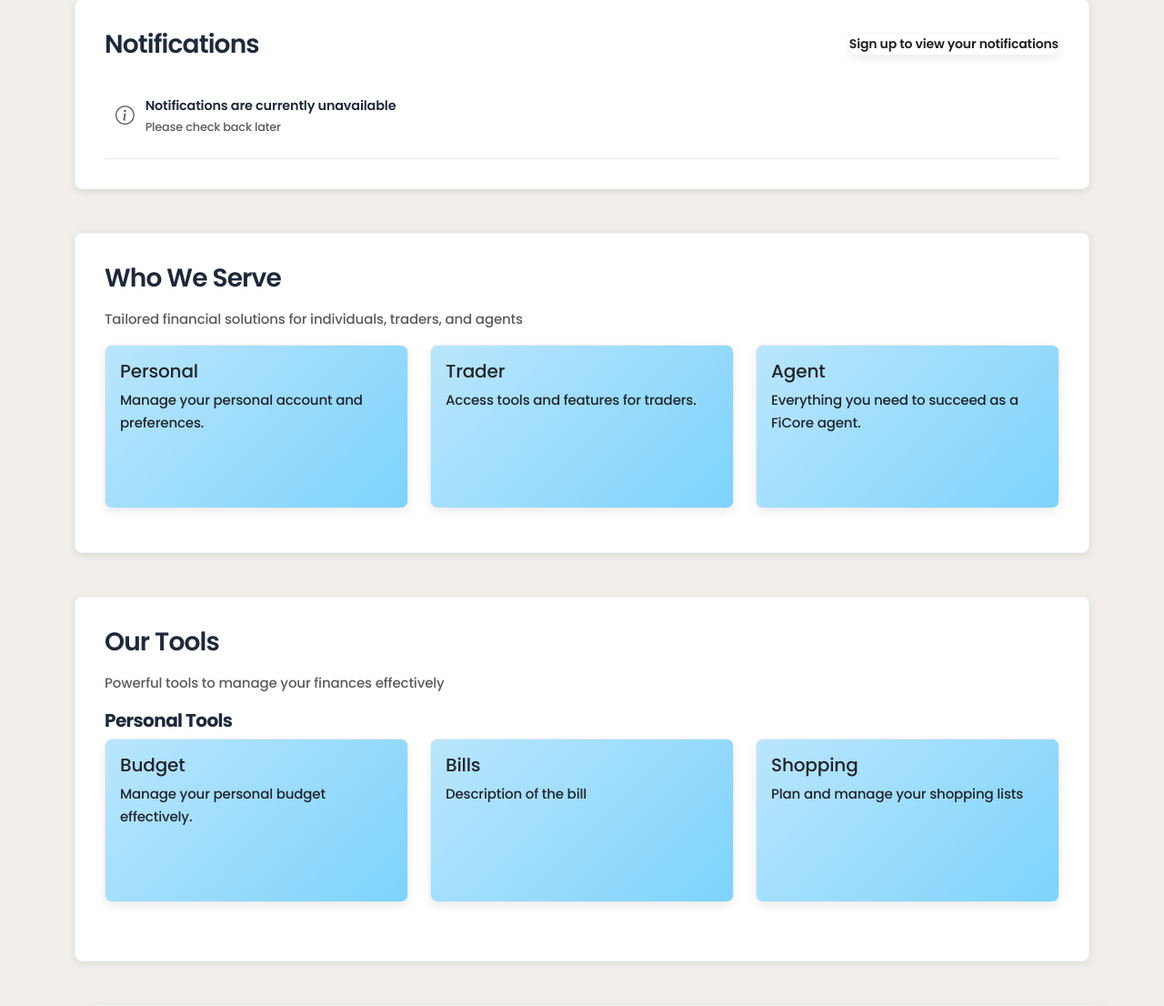
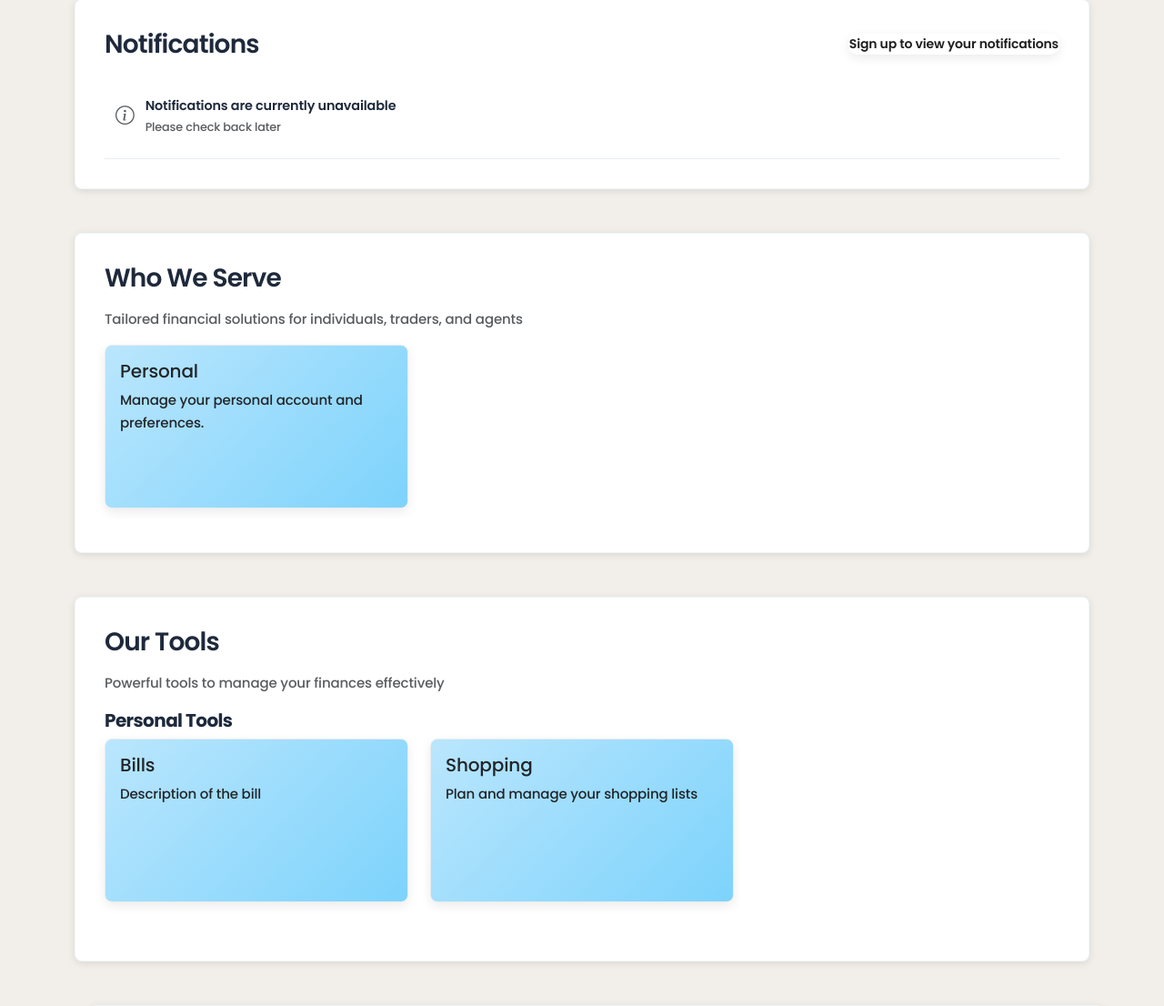
Before and after one commit to abumeemah/personal_finance, a Flask app: page /general/landing in a window 1280 px wide. Shown: the part 614-1720 px from the top of the page at 91% size. Run offline with Flask 3, Linux system fonts and the light colour scheme; parts of the project's set-up code (start-up, migrations or seed data) failed here and were passed over; some libraries are stand-ins or nearby versions.

Commit message:
Update landingpage.html

```diff
--- a/personal_finance/templates/general/landingpage.html
+++ b/personal_finance/templates/general/landingpage.html
@@ -6,7 +6,7 @@
     <!-- Welcome Section - Streamlined -->
     <div class="section-card welcome-section-card text-center">
         <h1 class="section-title">{{ t('general_welcome', default='Welcome to FiCore Africa') | e }}</h1>
-        <p class="text-muted">{{ t('general_ficore_desc', default='Africa\'s leading platform for personal finance, business management, and agent services, tailored for you.') | e }}</p>
+        <p class="text-muted">{{ t('general_ficore_desc', default='Africa\'s leading platform for personal finance, tailored for you.') | e }}</p>
 
         <!-- Initial Get Started Button -->
         <div id="initial-cta" class="mb-3">
@@ -51,34 +51,14 @@
     <!-- Who We Serve -->
     <div class="section-card mt-5">
         <h3 class="section-title">{{ t('general_who_we_serve', default='Who We Serve') | e }}</h3>
-        <p class="text-muted">{{ t('general_who_we_serve_desc', default='FiCore empowers individuals, businesses, and agents with tailored financial tools.') | e }}</p>
+        <p class="text-muted">{{ t('general_who_we_serve_desc', default='FiCore empowers individuals with tailored personal finance tools.') | e }}</p>
         <div class="row">
             <div class="col-md-4">
                 <a href="{{ url_for('users.signup') }}" class="tool-card-link">
                     <div class="card mb-3">
                         <div class="card-body">
                             <h5>{{ t('general_personal', default='Personal Users') | e }}</h5>
-                            <p>{{ t('general_personal_desc', default='Plan budgets and track bills with ease.') | e }}</p>
-                        </div>
-                    </div>
-                </a>
-            </div>
-            <div class="col-md-4">
-                <a href="{{ url_for('users.signup') }}" class="tool-card-link">
-                    <div class="card mb-3">
-                        <div class="card-body">
-                            <h5>{{ t('general_trader', default='Business Owners') | e }}</h5>
-                            <p>{{ t('general_trader_desc', default='Streamline debtors, creditors, and financial reports.') | e }}</p>
-                        </div>
-                    </div>
-                </a>
-            </div>
-            <div class="col-md-4">
-                <a href="{{ url_for('users.signup') }}" class="tool-card-link">
-                    <div class="card mb-3">
-                        <div class="card-body">
-                            <h5>{{ t('general_agent', default='Agents') | e }}</h5>
-                            <p>{{ t('general_agent_desc', default='Onboard traders and manage tokens effortlessly.') | e }}</p>
+                            <p>{{ t('general_personal_desc', default='Plan budgets, track bills, and manage shopping with ease.') | e }}</p>
                         </div>
                     </div>
                 </a>
@@ -89,15 +69,16 @@
     <!-- Explore Our Tools (Unauthenticated) -->
     <div class="section-card mt-5">
         <h3 class="section-title">{{ t('general_our_tools', default='Explore Our Tools') | e }}</h3>
-        <p class="text-muted">{{ t('general_tools_desc', default='Powerful tools to manage your finances effectively.') | e }}</p>
+        <p class="text-muted">{{ t('general_tools_desc', default='Powerful tools to manage your personal finances effectively.') | e }}</p>
         {% if explore_features_for_template %}
-            {% set categories = ['Personal', 'Business', 'Agent'] %}
+            {% set categories = ['Personal'] %}
             {% for category in categories %}
                 {% set category_tools = explore_features_for_template | selectattr('category', 'equalto', category) | list %}
                 {% if category_tools %}
                     <h4>{{ t('general_' + category | lower + '_tools', default=category + ' Tools') | e }}</h4>
                     <div class="row">
                         {% for tool in category_tools %}
+                            {% if tool.get('label') in ['Budget', 'Bills', 'Shopping'] %}
                             <div class="col-md-4 mb-3">
                                 <a href="{{ tool.get('url', url_for('users.login')) }}" class="tool-card-link">
                                     <div class="card">
@@ -108,6 +89,7 @@
                                     </div>
                                 </a>
                             </div>
+                            {% endif %}
                         {% endfor %}
                     </div>
                 {% endif %}
@@ -123,7 +105,7 @@
     <!-- Why FiCore -->
     <div class="section-card why-section mt-5">
         <h2 class="section-title text-center"><i class="bi bi-info-circle-fill me-2 text-primary"></i>{{ t('general_why_ficore', default='Why FiCore Africa?') | e }}</h2>
-        <p class="text-center text-muted mb-4">{{ t('general_ficore_highlight', default='Africa’s #1 Localized Financial Management Platform') | e }}</p>
+        <p class="text-center text-muted mb-4">{{ t('general_ficore_highlight', default='Africa’s #1 Localized Personal Finance Platform') | e }}</p>
         <div class="row row-cols-1 row-cols-md-4 g-4">
             <div class="col">
                 <div class="why-item text-center">
@@ -137,7 +119,7 @@
                 <div class="why-item text-center">
                     <p class="text-muted">
                         <span class="text-success fw-bold me-1">✓</span>
-                        {{ t('general_empowers', default='Empowers individuals, businesses, and agents') | e }}
+                        {{ t('general_empowers', default='Empowers individuals with personal finance tools') | e }}
                     </p>
                 </div>
             </div>
@@ -145,7 +127,7 @@
                 <div class="why-item text-center">
                     <p class="text-muted">
                         <span class="text-success fw-bold me-1">✓</span>
-                        {{ t('general_actionable', default='Actionable insights for smarter decisions') | e }}
+                        {{ t('general_actionable', default='Actionable insights for smarter financial decisions') | e }}
                     </p>
                 </div>
             </div>
@@ -174,20 +156,6 @@
                         <img src="{{ url_for('static', filename='img/default_avatar.png') | e }}" alt="{{ t('general_testimonial_avatar', default='User Avatar') | e }}" class="avatar-circle gradient-bg mx-auto mb-3" data-initials="MU">
                         <p class="text-muted">{{ t('general_impressed_features', default='FiCore’s budgeting and bill tracking tools are intuitive and perfect for managing my personal finances!') | e }}</p>
                         <p class="name fw-bold">User, {{ t('general_personal_user', default='Personal User') | e }}</p>
-                    </div>
-                </div>
-                <div class="carousel-item">
-                    <div class="testimonial text-center">
-                        <img src="{{ url_for('static', filename='img/default_avatar.png') | e }}" alt="{{ t('general_testimonial_avatar', default='User Avatar') | e }}" class="avatar-circle gradient-bg mx-auto mb-3" data-initials="AA">
-                        <p class="text-muted">{{ t('general_ficore_praise', default='Managing my business’s debtors, creditors, and reports has never been easier!') | e }}</p>
-                        <p class="name fw-bold">User, {{ t('general_business_owner', default='Business Owner') | e }}</p>
-                    </div>
-                </div>
-                <div class="carousel-item">
-                    <div class="testimonial text-center">
-                        <img src="{{ url_for('static', filename='img/default_avatar.png') | e }}" alt="{{ t('general_testimonial_avatar', default='User Avatar') | e }}" class="avatar-circle gradient-bg mx-auto mb-3" data-initials="ASU">
-                        <p class="text-muted">{{ t('general_potential_support', default='As an agent, FiCore makes onboarding traders and managing tokens seamless and efficient.') | e }}</p>
-                        <p class="name fw-bold">User, {{ t('general_agent', default='Agent') | e }}</p>
                     </div>
                 </div>
             </div>
@@ -229,19 +197,7 @@
                 </h3>
                 <div id="collapseRoles" class="accordion-collapse collapse" aria-labelledby="faqRoles" data-bs-parent="#faqAccordion">
                     <div class="accordion-body">
-                        {{ t('general_faq_roles_answer', default='FiCore supports personal users with budgeting and bill tracking tools, business owners with debtor, creditor, and report management, and agents with trader onboarding and token management.') | e }}
-                    </div>
-                </div>
-            </div>
-            <div class="accordion-item">
-                <h3 class="accordion-header" id="faqBusinessAgent">
-                    <button class="accordion-button collapsed" type="button" data-bs-toggle="collapse" data-bs-target="#collapseBusinessAgent" aria-expanded="false" aria-controls="collapseBusinessAgent">
-                        {{ t('general_faq_business_agent', default='How does FiCore support businesses and agents?') | e }}
-                    </button>
-                </h3>
-                <div id="collapseBusinessAgent" class="accordion-collapse collapse" aria-labelledby="faqBusinessAgent" data-bs-parent="#faqAccordion">
-                    <div class="accordion-body">
-                        {{ t('general_faq_business_agent_answer', default='Business owners can track debtors, creditors, and generate reports, while agents can register traders and manage tokens. Sign up to explore these tools.') | e }}
+                        {{ t('general_faq_roles_answer', default='FiCore supports personal users with budgeting, bill tracking, and shopping management tools.') | e }}
                     </div>
                 </div>
             </div>
@@ -253,7 +209,7 @@
                 </h3>
                 <div id="collapseFiCoreCredits" class="accordion-collapse collapse" aria-labelledby="faqFiCoreCredits" data-bs-parent="#faqAccordion">
                     <div class="accordion-body">
-                        {{ t('general_faq_ficore_credits_answer', default='FCs are in-app points used to access certain features on the FiCore platform, like adding debt records, generating reports, or sending reminders. They are not money or cryptocurrency.') | e }}
+                        {{ t('general_faq_ficore_credits_answer', default='FCs are in-app points used to access certain features on the FiCore platform, like creating budgets or tracking bills. They are not money or cryptocurrency.') | e }}
                     </div>
                 </div>
             </div>
@@ -289,7 +245,7 @@
                 </h3>
                 <div id="collapseUseFCs" class="accordion-collapse collapse" aria-labelledby="faqUseFCs" data-bs-parent="#faqAccordion">
                     <div class="accordion-body">
-                        {{ t('general_faq_use_fcs_answer', default='FCs are used for actions like adding debtors, creating budgets, sending reminders, tracking payments, and generating reports.') | e }}
+                        {{ t('general_faq_use_fcs_answer', default='FCs are used for actions like creating budgets, tracking bills, and managing shopping lists.') | e }}
                     </div>
                 </div>
             </div>
@@ -319,7 +275,7 @@
             </div>
             <div class="accordion-item">
                 <h3 class="accordion-header" id="faqFCsRegulated">
-                    <button class="accordion-button collapsed" type="button" data-bs-toggle="collapse" data-bs-target="#collapseFCsRegulated" aria-expanded="false" aria-controls="collapseFCsRegulated">
+                    <button class="accordion-button collapsed" type="button" data-bs-toggle="collapse" data-bs-target="#collapseFCsRegulated" aria-expanded="false" aria-controls="faqFCsRegulated">
                         {{ t('general_faq_fcs_regulated', default='Are FCs regulated or considered money?') | e }}
                     </button>
                 </h3>
@@ -335,12 +291,10 @@
     <!-- Call to Action -->
     <div class="section-card mt-5 text-center">
         <h3 class="section-title">{{ t('general_ready_to_start', default='Ready to Take Control of Your Finances?') | e }}</h3>
-        <p class="text-muted">{{ t('general_signup_prompt', default='Sign up today to access tools for personal finance, business management, or agent services.') | e }}</p>
+        <p class="text-muted">{{ t('general_signup_prompt', default='Sign up today to access tools for personal finance.') | e }}</p>
         <div class="btn-group btn-group-vertical d-md-flex mb-3">
             <a href="{{ url_for('users.signup') }}" class="btn btn-primary" data-bs-toggle="tooltip" data-bs-title="{{ t('general_get_started_tooltip', default='Start your financial journey') | e }}">{{ t('general_get_started', default='Get Started') | e }}</a>
             <a href="{{ url_for('users.signup') }}" class="btn btn-outline-primary" data-bs-toggle="tooltip" data-bs-title="{{ t('general_signup_personal_tooltip', default='Sign up for personal finance tools') | e }}">{{ t('general_signup_personal', default='Personal Sign Up') | e }}</a>
-            <a href="{{ url_for('users.signup') }}" class="btn btn-outline-primary" data-bs-toggle="tooltip" data-bs-title="{{ t('general_signup_business_tooltip', default='Sign up for business management tools') | e }}">{{ t('general_signup_business', default='Business Sign Up') | e }}</a>
-            <a href="{{ url_for('users.signup') }}" class="btn btn-outline-primary" data-bs-toggle="tooltip" data-bs-title="{{ t('general_signup_agent_tooltip', default='Sign up for agent services') | e }}">{{ t('general_signup_agent', default='Agent Sign Up') | e }}</a>
             <a href="{{ url_for('users.login') }}" class="btn btn-outline-primary" data-bs-toggle="tooltip" data-bs-title="{{ t('general_login_tooltip', default='Log in to your account') | e }}">{{ t('general_login', default='Log In') | e }}</a>
         </div>
     </div>
```
